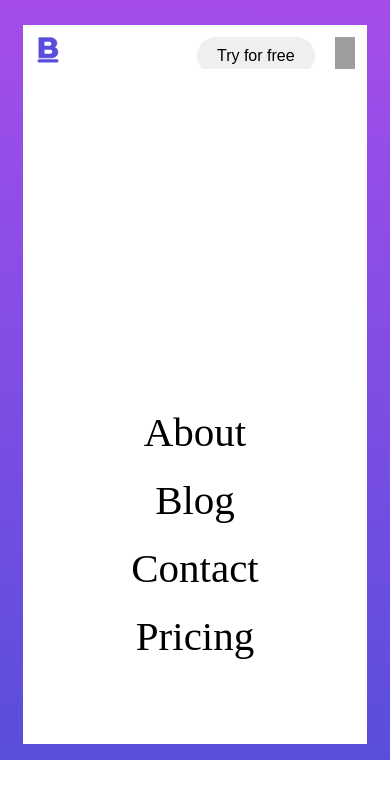
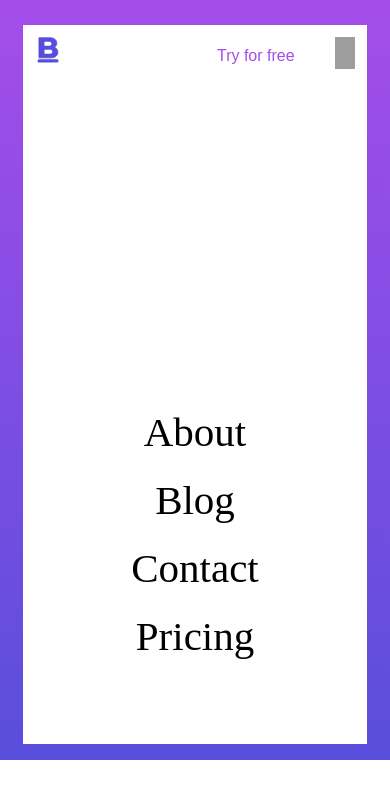
Before and after one commit to Lovethrech/BLOOM-Chel, a Vue app: page / in a window 390 px wide. Shown: the top 798 px of the page. Built offline with nearby package versions, Linux system fonts and the light colour scheme; grey boxes are pictures that could not be loaded.

Commit message:
...working on home-hero nav-header component mobile display.

```diff
--- a/src/components/nav/NavHeader.vue
+++ b/src/components/nav/NavHeader.vue
@@ -25,11 +25,14 @@ const tryFreeBtnColor=ref("#A54dea");
                 :link="NavHeaderDetail.link"
                 :color="navLinkColor"
                 :fontSize="navLinkFontSize"
+
+            >
+            </NavLink>
+            <TryFreeBtn
                 :tryFreeBtnBgColor="tryFreeBtnBgColor"
                 :tryFreeBtnColor="tryFreeBtnColor"
             >
-            </NavLink>
-            <TryFreeBtn></TryFreeBtn>
+            </TryFreeBtn>
             <NavMenu class="mobile-nav-menu"></NavMenu>
             <NavMenuMobileListCtn class="mobile-nav"></NavMenuMobileListCtn>
         </div>
```
